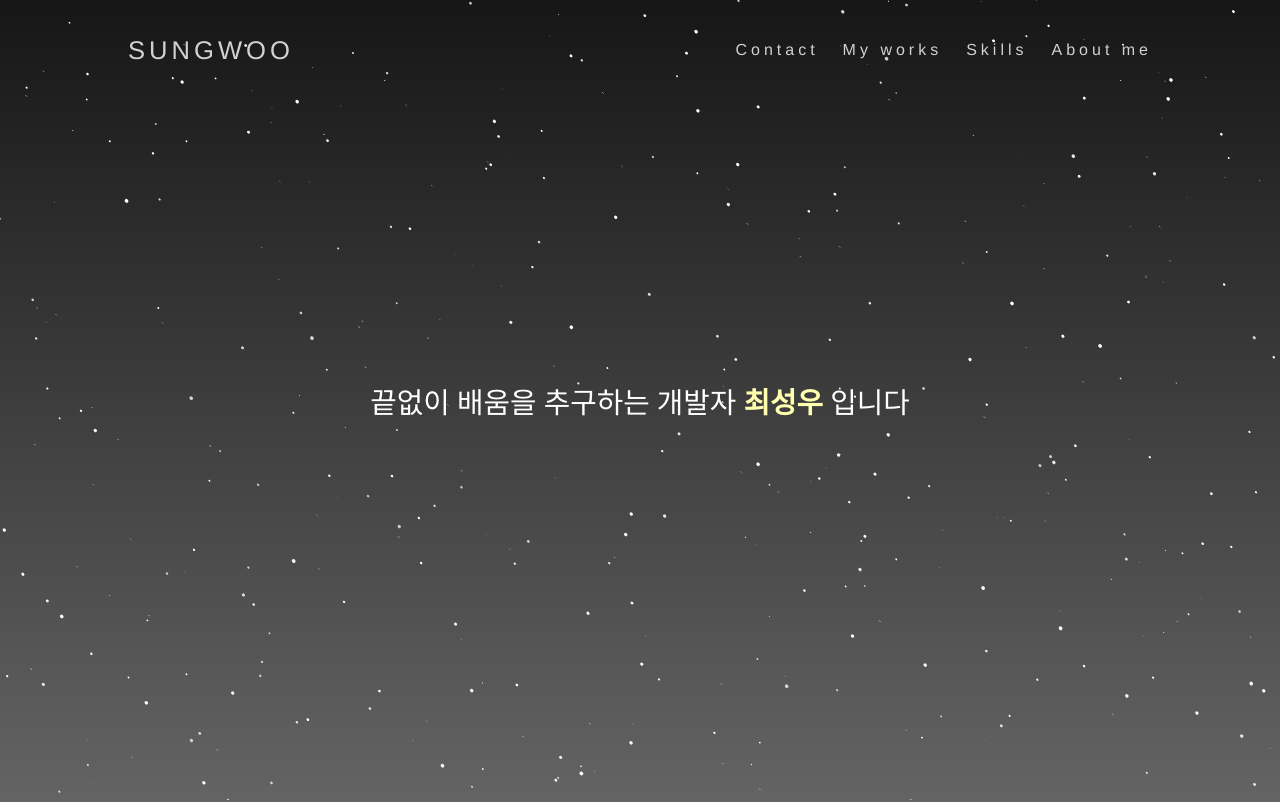
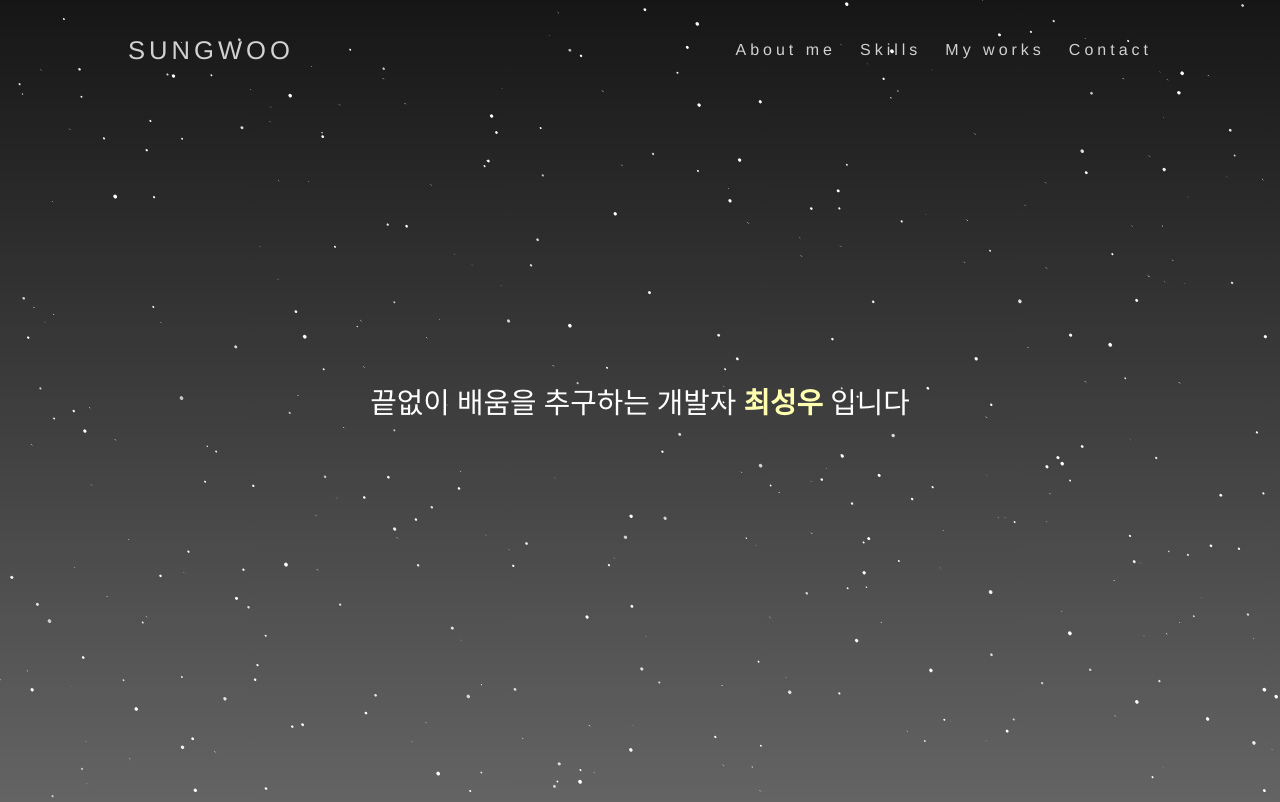
Before and after one commit to swc9803/portf, a Vue app: page / in a window 1280 px wide. Shown: the top 802 px of the page. Built offline with nearby package versions, Linux system fonts and the light colour scheme; a web font is replaced by a local one.

Commit message:
네브바 위치 변경, 메뉴 스크롤 이동 구현 커밋

```diff
--- a/src/App.vue
+++ b/src/App.vue
@@ -1,30 +1,16 @@
 <template>
-  <Navbar ref="progressbar" />
   <router-view />
   <Footer />
 </template>
 
 <script>
-import Navbar from '@/components/Navbar'
 import Footer from '@/components/Footer'
-import { onMounted, ref } from 'vue'
 
 export default {
   components: {
-    Navbar,
     Footer
   },
   setup () {
-    const progressbar = ref()
-    const scrollEvent = () => {
-      progressbar.value.changeProgress()
-    }
-    onMounted(() => {
-      document.addEventListener('scroll', scrollEvent)
-    })
-    return {
-      progressbar, scrollEvent
-    }
   }
 }
 </script>
--- a/src/components/Navbar.vue
+++ b/src/components/Navbar.vue
@@ -1,12 +1,14 @@
 <template>
   <nav>
     <div class="menu">
-      <p class="title">SUNGWOO</p>
+      <p class="title" @click="moveToTop">SUNGWOO</p>
+      <div>
       <!-- 호버시 위로 넘어가는 flip? 이벤트 -->
-      <p>About me</p>
-      <p>Skills</p>
-      <p>My works</p>
-      <p>Contact</p>
+        <p @click="moveToAboutme">About me</p>
+        <p @click="moveToSkills">Skills</p>
+        <p @click="moveToMyworks">My works</p>
+        <p @click="moveToContact">Contact</p>
+      </div>
     </div>
     <div class="progress" ref="progressbar" />
   </nav>
@@ -14,9 +16,28 @@
 
 <script>
 import { ref } from 'vue'
+// import gsap from 'gsap'
 
 export default {
-  setup () {
+  setup (props, { emit }) {
+    // 각각 해당하는 위치로 스크롤 이동
+    const moveToTop = () => {
+      scrollTo({ top: 0, behavior: 'smooth' })
+    }
+    const moveToAboutme = () => {
+      emit('moveToAboutme')
+    }
+    const moveToSkills = () => {
+      emit('moveToSkills')
+    }
+    const moveToMyworks = () => {
+      emit('moveToMyworks')
+    }
+    const moveToContact = () => {
+      emit('moveToContact')
+    }
+
+    // progressbar
     const progressbar = ref()
     const changeProgress = () => {
       const height = document.documentElement.scrollHeight - document.documentElement.clientHeight
@@ -26,7 +47,13 @@ export default {
       })
     }
     return {
-      progressbar, changeProgress
+      moveToTop,
+      moveToAboutme,
+      moveToSkills,
+      moveToMyworks,
+      moveToContact,
+      progressbar,
+      changeProgress
     }
   }
 }
@@ -50,23 +77,23 @@ nav {
     position: relative;
     transform: translate(-50%);
     left: 50%;
+    display: flex;
+    justify-content: space-between;
     width: 80%;
     text-align: center;
     letter-spacing: 4px;
     p {
       cursor: pointer;
       margin: 0;
-      &:first-child {
-        font-size: 1.6em;
-        float: left;
-      }
-      &:not(.title) {
-        float: right;
+    }
+    .title {
+      font-size: 1.6em;
+    }
+    div {
+      display: flex;
+      p {
+        // color: rgb(116, 106, 85);
         margin-left: 24px;
-        // color: rgb(116, 106, 85);
-        &:not(.title):hover {
-          color: $titleColor;
-        }
       }
     }
   }
@@ -82,16 +109,19 @@ nav {
 }
 @media screen and (max-width: 800px) {
   nav {
+    height: 70px;
+    line-height: 70px;
+    background: white;
+    color: rgb(116, 106, 85);
     .menu {
-      p {
-        &:first-child {
-          float: none;
-          font-size: 1.6em;
-          text-align: center;
-        }
-        &:not(.title) {
-          visibility: hidden;
-        }
+      .title {
+        position: relative;
+        transform: translate(-50%);
+        left: 50%;
+        font-size: 1.6em;
+      }
+      div {
+        visibility: hidden;
       }
     }
   }
--- a/src/pages/Home.vue
+++ b/src/pages/Home.vue
@@ -1,16 +1,22 @@
 <template>
+  <Navbar ref="progressbar"
+    @moveToAboutme="moveToAboutme"
+    @moveToSkills="moveToSkills"
+    @moveToMyworks="moveToMyworks"
+    @moveToContact="moveToContact"
+  />
   <div class="background" />
-  <div class="container first">
+  <div class="container main">
     <SpaceBackground class="space" />
     <div class="wrapper">
       <!-- 최성우 누르면 소개페이지로 -->
       <p ref="mainText">끝없이 배움을 추구하는 개발자
         <span v-for="star in stars" :key="star.id" class="twinkle" :ref="twinkle">★</span>
-        <b @click="goToSecond"> 최성우 </b>입니다
+        <b @click="moveToAboutme"> 최성우 </b>입니다
       </p>
     </div>
   </div>
-  <div class="container second" ref="second">
+  <div class="container aboutme" ref="aboutme">
     <Snow class="snow" />
     <div class="wrapper">
       <!-- aboutme 글자 흰, 노랑 반짝 색 $titleColor -->
@@ -31,15 +37,19 @@
       </div>
     </div>
   </div>
-  <div class="container third">
+  <div class="container skills" ref="skills">
+    스킬
+  </div>
+  <div class="container myworks" ref="myworks">
     작업물
   </div>
-  <div class="container fourth">
+  <div class="container contact" ref="contact">
     Contact
   </div>
 </template>
 
 <script>
+import Navbar from '@/components/Navbar'
 import SpaceBackground from '@/components/home/SpaceBackground'
 import Snow from '@/components/home/SnowBackground'
 import gsap from 'gsap'
@@ -47,26 +57,36 @@ import { onMounted, ref } from 'vue'
 
 export default {
   setup () {
+    const progressbar = ref()
+    const aboutme = ref()
+    const skills = ref()
+    const myworks = ref()
+    const contact = ref()
     const mainText = ref()
     const array = ref([])
     const twinkle = (el) => array.value.push(el)
     const star = ref()
     const stars = ref([{ id: 1 }, { id: 2 }, { id: 3 }, { id: 4 }])
 
-    const setRandomPosition = () => {
-      for (var i = 0; i < 4; i++) {
-        gsap.set(array.value[i], {
-          xPercent: gsap.utils.random(0, 850),
-          yPercent: gsap.utils.random(0, 250)
-        })
-      }
+    const scrollEvent = () => {
+      progressbar.value.changeProgress()
     }
-
-    const goToSecond = () => {
-      const secondLocation = document.querySelector('.second').offsetTop
-      scrollTo({ top: secondLocation, behavior: 'smooth' })
+    const moveToAboutme = () => {
+      const aboutmeLocation = aboutme.value.offsetTop
+      scrollTo({ top: aboutmeLocation, behavior: 'smooth' })
     }
-
+    const moveToSkills = () => {
+      const skillsLocation = skills.value.offsetTop
+      scrollTo({ top: skillsLocation, behavior: 'smooth' })
+    }
+    const moveToMyworks = () => {
+      const myworksLocation = myworks.value.offsetTop
+      scrollTo({ top: myworksLocation, behavior: 'smooth' })
+    }
+    const moveToContact = () => {
+      const contactLocation = contact.value.offsetTop
+      scrollTo({ top: contactLocation, behavior: 'smooth' })
+    }
     const snowAni1 = () => {
       var timer = setTimeout(function () {
         gsap.to('.piledsnow1', {
@@ -87,8 +107,16 @@ export default {
         clearTimeout(timer)
       })
     }
-
+    const setRandomPosition = () => {
+      for (var i = 0; i < 4; i++) {
+        gsap.set(array.value[i], {
+          xPercent: gsap.utils.random(0, 850),
+          yPercent: gsap.utils.random(0, 250)
+        })
+      }
+    }
     onMounted(() => {
+      document.addEventListener('scroll', scrollEvent)
       gsap.from(mainText.value, {
         opacity: 0, yPercent: -100, pointerEvents: 'none', duration: 1, ease: 'ease-out', delay: 1
       })
@@ -107,11 +135,28 @@ export default {
       }
     })
     return {
-      mainText, array, twinkle, star, stars, setRandomPosition, goToSecond, snowAni1, snowAni2
+      aboutme,
+      skills,
+      myworks,
+      contact,
+      moveToAboutme,
+      moveToSkills,
+      moveToMyworks,
+      moveToContact,
+      mainText,
+      array,
+      twinkle,
+      star,
+      stars,
+      setRandomPosition,
+      snowAni1,
+      snowAni2,
+      progressbar,
+      scrollEvent
     }
   },
   components: {
-    SpaceBackground, Snow
+    SpaceBackground, Snow, Navbar
   }
 }
 </script>
@@ -119,7 +164,7 @@ export default {
 <style lang="scss" scoped>
 @import '@/style/Mainstyle';
 
-.first {
+.main {
   .space {
     position: absolute;
     width: 100%;
@@ -158,7 +203,7 @@ export default {
   }
 }
 
-.second {
+.aboutme {
   .snow {
     position: absolute;
     width: 100%;
@@ -201,14 +246,14 @@ export default {
 }
 
 @media screen and (max-width: 768px) {
-  .first {
+  .main {
     .wrapper {
       p {
         font-size: 1.5em;
       }
     }
   }
-  .second {
+  .aboutme {
     .wrapper {
       svg {
         width: 8em;
```
